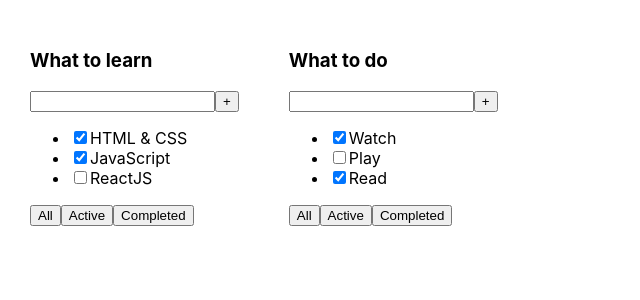
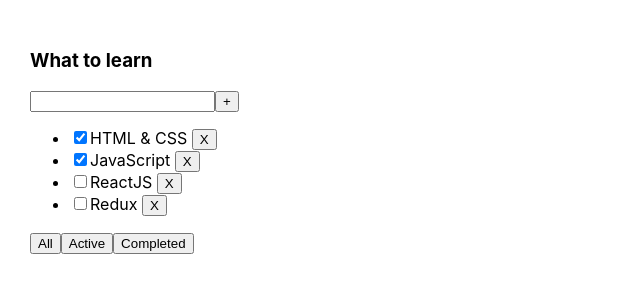
Before and after one commit to SergFediaev/1-todolist, a React (Create React App) app: page / in a window 1280 px wide. Shown: the top 300 px of the page, without its empty margins (0-640 px from the left). Built offline with nearby package versions, Linux system fonts and the light colour scheme.

Commit message:
2 todolist for students 02 by Dimych.

```diff
--- a/src/App.tsx
+++ b/src/App.tsx
@@ -1,32 +1,21 @@
-import React from 'react';
+import React, {useState} from 'react';
 import './App.css';
-import {TodoList} from "./TodoList";
+import {TasksType, TodoList} from "./TodoList";
 
-export type TasksType = {
-    id: number
-    title: string
-    isDone: boolean
+export type FilterValuesType = 'all' | 'completed' | 'active'
+
+export function Counter() {
+    console.log('Counter rendered')
+    let [data, setData] = useState(1)
+
+    return <div
+        style={{cursor: "pointer", fontSize: '100px'}}
+        onClick={() => {
+            setData(++data)
+        }}>{data}</div>
 }
 
 function App() {
-    let tasks1: Array<TasksType> = [
-        {
-            id: 1,
-            title: "HTML & CSS",
-            isDone: true,
-        },
-        {
-            id: 2,
-            title: "JavaScript",
-            isDone: true,
-        },
-        {
-            id: 3,
-            title: "ReactJS",
-            isDone: false,
-        },
-    ]
-
     let tasks2 = [
         {
             id: 1,
@@ -45,10 +34,64 @@ function App() {
         },
     ]
 
+    let [data, setData] = useState<Array<TasksType>>([
+        {
+            id: 1,
+            title: "HTML & CSS",
+            isDone: true,
+        },
+        {
+            id: 2,
+            title: "JavaScript",
+            isDone: true,
+        },
+        {
+            id: 3,
+            title: "ReactJS",
+            isDone: false,
+        },
+        {
+            id: 4,
+            title: "Redux",
+            isDone: false,
+        },
+    ]);
+    let [filter, setFilter] = useState<FilterValuesType>('all')
+
+    function removeTask(id: number) {
+        // let filteredTasks = tasks1.filter(() => true) // Фильтр пропустит все элементы в результирующий массив.
+        let filteredTasks = data.filter(task => {
+            // tasks1 = tasks1.filter(task => {
+            // if (task.id !== id) return true // Если айди таски НЕ равно айди из параметра, то пропустить таску в результирующий массив.
+            // else return false // Иначе не пропускать, тем самым отсеяв ненужную таску, то есть удалив её.
+            return task.id !== id
+        });
+        // console.log(filteredTasks)
+        console.log(data)
+
+        setData(filteredTasks)
+    }
+
+    const changeFilter = (filter: FilterValuesType) => setFilter(filter)
+
+    let tasksForTodoList = data
+
+    if (filter === 'completed') {
+        tasksForTodoList = data.filter(task => task.isDone)
+    }
+
+    if (filter === 'active') {
+        tasksForTodoList = data.filter(task => !task.isDone)
+    }
+
     return (
         <div className="App">
-            <TodoList title='What to learn' tasks={tasks1}/>
-            <TodoList title='What to do' tasks={tasks2}/>
+            <TodoList
+                title='What to learn'
+                tasks={tasksForTodoList}
+                removeTask={removeTask}
+                changeFilter={changeFilter}/>
+            {/*<TodoList title='What to do' tasks={data} removeTask={removeTask}/>*/}
         </div>
     );
 }
--- a/src/TodoList.tsx
+++ b/src/TodoList.tsx
@@ -1,12 +1,23 @@
 import React from 'react';
-import {TasksType} from "./App";
+import {FilterValuesType} from "./App";
+
+export type TasksType = {
+    id: number
+    title: string
+    isDone: boolean
+}
 
 type TodoListPropsType = {
     title: string
     tasks: Array<TasksType>
+    // removeTask: Function
+    removeTask: (id: number) => void
+    changeFilter: (filter: FilterValuesType) => void
 }
 
 export const TodoList = (props: TodoListPropsType) => {
+    // debugger
+
     return <div>
         <h3>{props.title}</h3>
         <div>
@@ -15,12 +26,26 @@ export const TodoList = (props: TodoListPropsType) => {
         </div>
         <ul>
             {props.tasks.map(task => <li key={task.id}><input type="checkbox"
-                                                              checked={task.isDone}/><span>{task.title}</span></li>)}
+                                                              checked={task.isDone}/><span>{task.title} </span>
+                <button onClick={() => {
+                    props.removeTask(task.id)
+                }}>X
+                </button>
+            </li>)}
         </ul>
         <div>
-            <button>All</button>
-            <button>Active</button>
-            <button>Completed</button>
+            <button onClick={() => {
+                props.changeFilter('all')
+            }}>All
+            </button>
+            <button onClick={() => {
+                props.changeFilter('active')
+            }}>Active
+            </button>
+            <button onClick={() => {
+                props.changeFilter('completed')
+            }}>Completed
+            </button>
         </div>
     </div>
 };
--- a/src/index.tsx
+++ b/src/index.tsx
@@ -3,14 +3,15 @@ import ReactDOM from 'react-dom/client';
 import './index.css';
 import App from './App';
 
+const root = ReactDOM.createRoot(
+    document.getElementById('root') as HTMLElement
+);
 
-const root = ReactDOM.createRoot(
-  document.getElementById('root') as HTMLElement
-);
 root.render(
-  <React.StrictMode>
-    <App />
-  </React.StrictMode>
+    <>
+        <App/>
+        {/*<Counter/>*/}
+    </>
 );
 
 // If you want to start measuring performance in your app, pass a function
```
